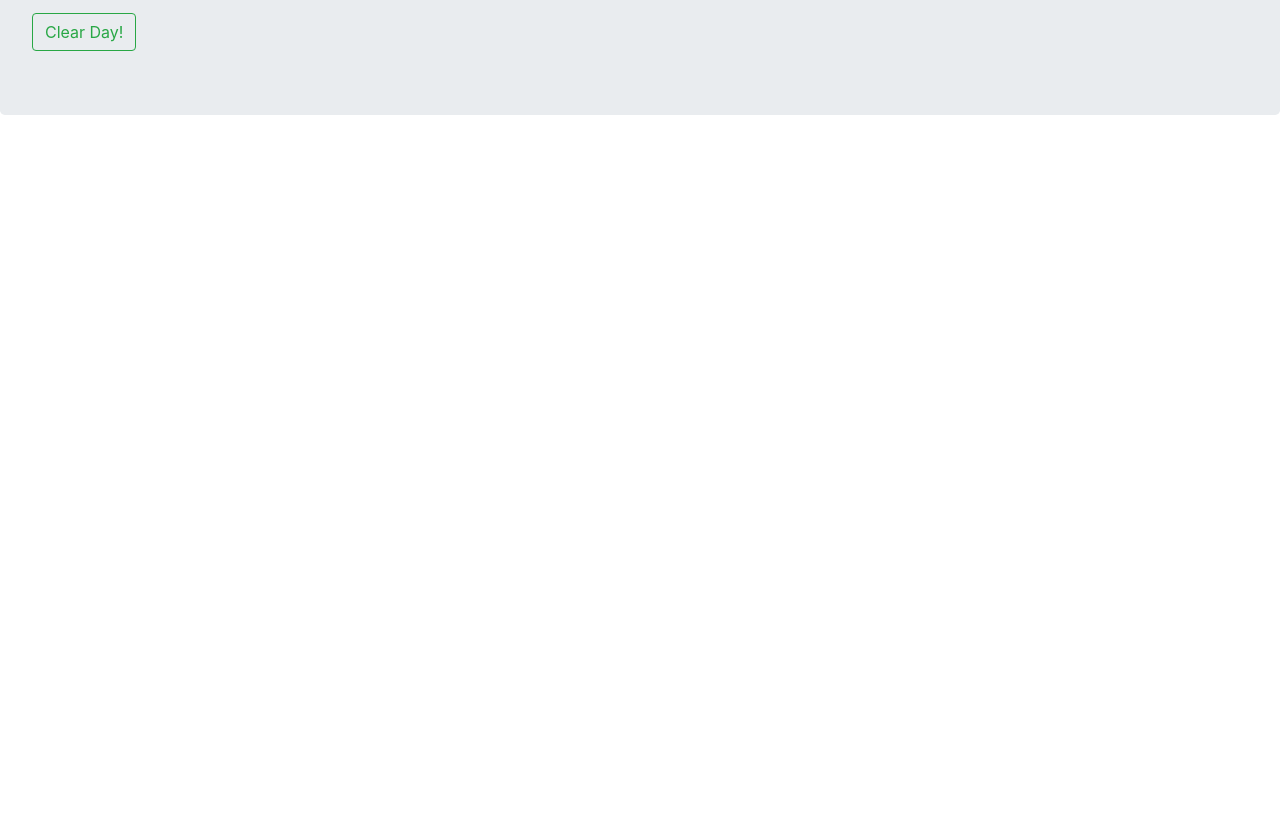
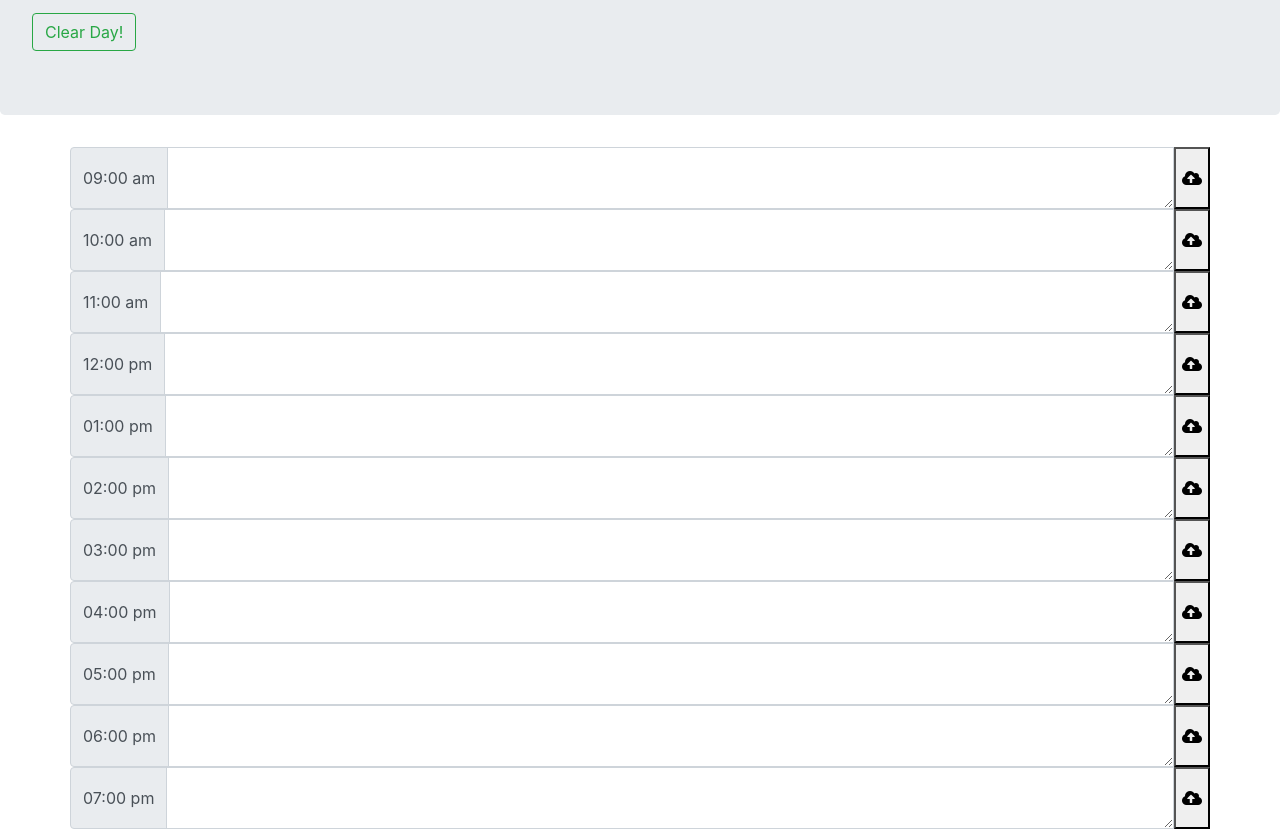
Before and after one commit to docl18d/leavitt_work_day_scheduler, a plain HTML site: page index.html in a window 1280 px wide. Shown: the part 191-1020 px from the top of the page. Before the commit the page ends 800 px from the top, so only its background shows below. Drawn offline with nearby package versions, Linux system fonts and the light colour scheme.

Commit message:
added CSS and JS sheets.  Added timeblock columns.

```diff
--- a/index.html
+++ b/index.html
@@ -4,21 +4,10 @@
     <meta charset="UTF-8" />
     <meta name="viewport" content="width=device-width, initial-scale=1.0" />
     <meta http-equiv="X-UA-Compatible" content="ie=edge" />
-    <link
-      rel="stylesheet"
-      href="https://stackpath.bootstrapcdn.com/bootstrap/4.3.1/css/bootstrap.min.css"
-    />
-    <link
-      rel="stylesheet"
-      href="https://use.fontawesome.com/releases/v5.8.1/css/all.css"
-      integrity="sha384-50oBUHEmvpQ+1lW4y57PTFmhCaXp0ML5d60M1M7uH2+nqUivzIebhndOJK28anvf"
-      crossorigin="anonymous"
-    />
-    <link
-      href="https://fonts.googleapis.com/css?family=Open+Sans&display=swap"
-      rel="stylesheet"
-    />
-    <link rel="stylesheet" href="style.css" />
+    <link rel="stylesheet" href="https://stackpath.bootstrapcdn.com/bootstrap/4.3.1/css/bootstrap.min.css"/>
+    <link rel="stylesheet" href="https://use.fontawesome.com/releases/v5.8.1/css/all.css" integrity="sha384-50oBUHEmvpQ+1lW4y57PTFmhCaXp0ML5d60M1M7uH2+nqUivzIebhndOJK28anvf" crossorigin="anonymous"/>
+    <link href="https://fonts.googleapis.com/css?family=Open+Sans&display=swap" rel="stylesheet"/>
+    <link rel="stylesheet" href="Styles/style.css"/>
 
     <title>Work Day Planner</title>
   </head>
@@ -30,9 +19,123 @@
         <p id="currentDay" class="lead"></p>
         <button type="button" class="btn btn-outline-success" id="clearDay">Clear Day!</button>
     </header>
+    <!-- Timeblock Columns -->
+    <div class="container">
+        <!-- Timeblocks go here -->
+        <div class="row">
+          <div class="input-group">
+            <div class="input-group-prepend">
+              <span class="input-group-text hour">09:00 am </span>
+            </div>
+            <textarea class="form-control" aria-label="With textarea" id="9am"></textarea>
+            <button type="button" class="saveBtn"><i class="fas fa-cloud-upload-alt"></i></button>
+          </div>
+        </div>
 
+        <div class="row">
+          <div class="input-group">
+            <div class="input-group-prepend">
+              <span class="input-group-text hour">10:00 am </span>
+            </div>
+            <textarea class="form-control" aria-label="With textarea" id="10am"></textarea>
+            <button type="button" class="saveBtn"><i class="fas fa-cloud-upload-alt"></i></button>
+          </div>
+        </div>
 
+        <div class="row">
+          <div class="input-group">
+            <div class="input-group-prepend">
+              <span class="input-group-text hour">11:00 am </span>
+            </div>
+            <textarea class="form-control" aria-label="With textarea" id="11am"></textarea>
+            <button type="button" class="saveBtn"><i class="fas fa-cloud-upload-alt"></i></button>
+          </div>
+        </div>
 
+        <div class="row">
+          <div class="input-group">
+            <div class="input-group-prepend">
+              <span class="input-group-text hour">12:00 pm </span>
+            </div>
+            <textarea class="form-control" aria-label="With textarea" id="12pm"></textarea>
+            <button type="button" class="saveBtn"><i class="fas fa-cloud-upload-alt"></i></button>
+          </div>
+        </div>
+
+        <div class="row">
+          <div class="input-group">
+            <div class="input-group-prepend">
+              <span class="input-group-text hour">01:00 pm </span>
+            </div>
+            <textarea class="form-control" aria-label="With textarea" id="13pm"></textarea>
+            <button type="button" class="saveBtn"><i class="fas fa-cloud-upload-alt"></i></button>
+          </div>
+        </div>
+
+        <div class="row">
+          <div class="input-group">
+            <div class="input-group-prepend">
+              <span class="input-group-text hour">02:00 pm </span>
+            </div>
+            <textarea class="form-control" aria-label="With textarea" id="14pm"></textarea>
+            <button type="button" class="saveBtn"><i class="fas fa-cloud-upload-alt"></i></button>
+          </div>
+        </div>
+
+        <div class="row">
+          <div class="input-group">
+            <div class="input-group-prepend">
+              <span class="input-group-text hour">03:00 pm </span>
+            </div>
+            <textarea class="form-control" aria-label="With textarea" id="15pm"></textarea>
+            <button type="button" class="saveBtn"><i class="fas fa-cloud-upload-alt"></i></button>
+          </div>
+        </div>
+
+        <div class="row">
+          <div class="input-group">
+            <div class="input-group-prepend">
+              <span class="input-group-text hour">04:00 pm </span>
+            </div>
+            <textarea class="form-control" aria-label="With textarea" id="16pm"></textarea>
+            <button type="button" class="saveBtn"><i class="fas fa-cloud-upload-alt"></i></button>
+          </div>
+        </div>
+
+        <div class="row">
+          <div class="input-group">
+            <div class="input-group-prepend">
+              <span class="input-group-text hour">05:00 pm </span>
+            </div>
+            <textarea class="form-control" aria-label="With textarea" id="17pm"></textarea>
+            <button type="button" class="saveBtn"><i class="fas fa-cloud-upload-alt"></i></button>
+          </div>
+        </div>
+
+        <div class="row">
+          <div class="input-group">
+            <div class="input-group-prepend">
+              <span class="input-group-text hour">06:00 pm </span>
+            </div>
+            <textarea class="form-control" aria-label="With textarea" id="18pm"></textarea>
+            <button type="button" class="saveBtn"><i class="fas fa-cloud-upload-alt"></i></button>
+          </div>
+        </div>
+
+        <div class="row">
+          <div class="input-group">
+            <div class="input-group-prepend">
+              <span class="input-group-text hour">07:00 pm </span>
+            </div>
+            <textarea class="form-control" aria-label="With textarea" id="19pm"></textarea>
+            <button type="button" class="saveBtn"><i class="fas fa-cloud-upload-alt"></i></button>
+          </div>
+        </div>
+    </div>
+
+        <script src="https://code.jquery.com/jquery-3.4.1.min.js"></script>
+        <script src="https://cdnjs.cloudflare.com/ajax/libs/moment.js/2.24.0/moment.min.js"></script>
+        <script src="Styles/script.js"></script>
 
   </body>
   </html>
```
Also changed, not shown: Styles/script.js (added), Styles/style.css (added).
